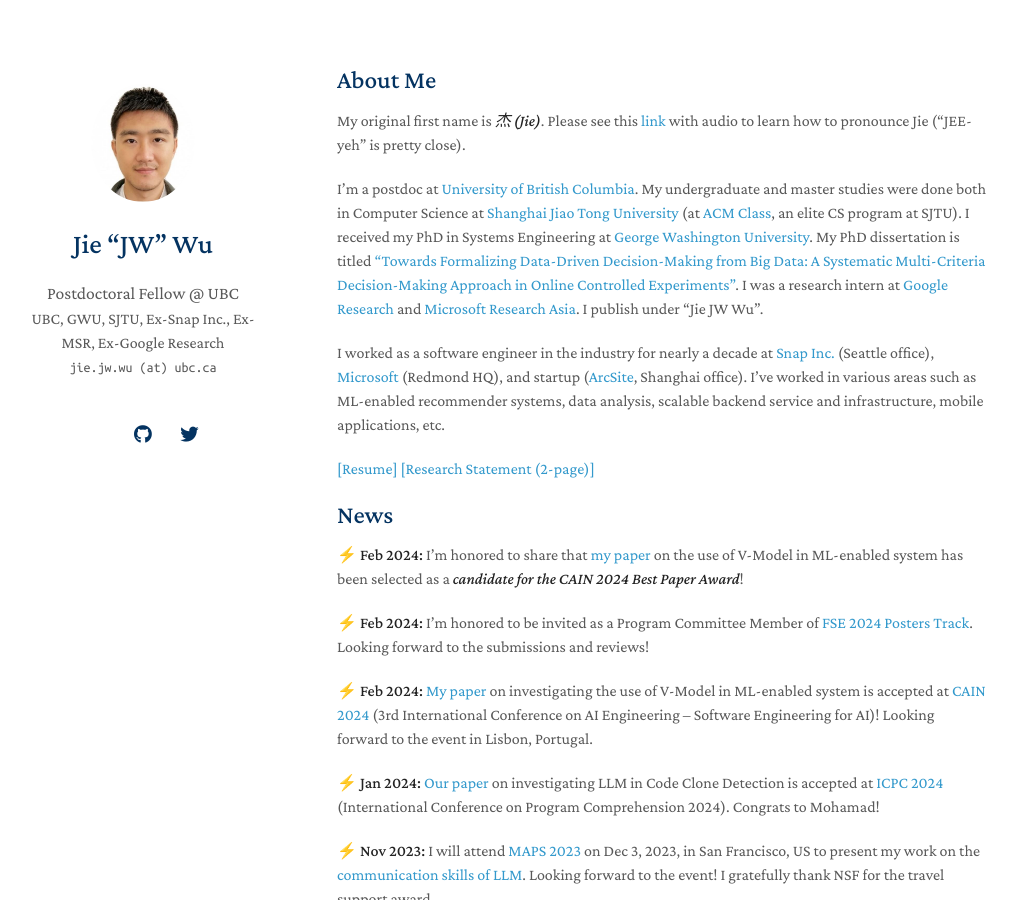
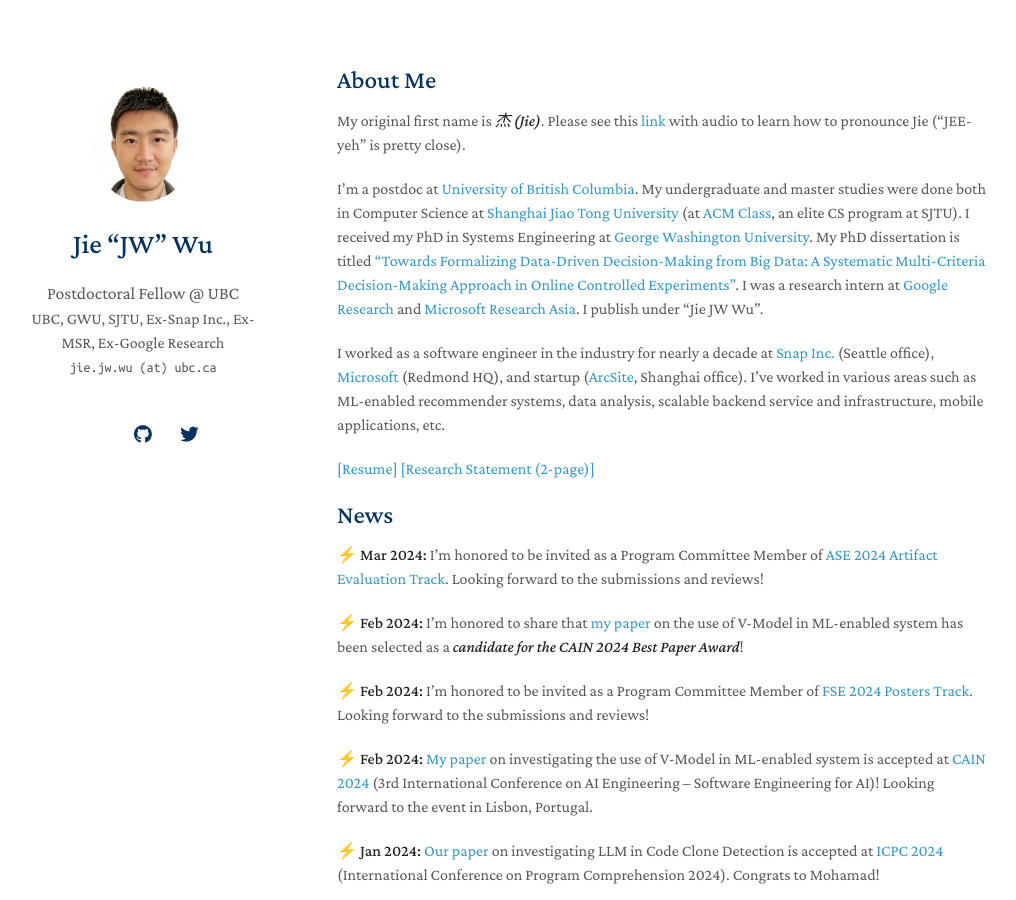
Before and after one commit to yaoyao-liu/minimal-light, a Jekyll site: the page built from index.md, in a window 1280 px wide and 900 px high. Shown: the whole window, without its empty margins (133-1149 px from the left). Built offline with Jekyll 4.4.1, drawn with Linux system fonts in a browser that asks for light colours; nearby versions of some CDN libraries; a style sheet for code colours, icons or effects is not loaded; our own code applies the rules of GitHub Pages for plain Markdown files.

Commit message:
Update index.md

```diff
--- a/index.md
+++ b/index.md
@@ -11,6 +11,8 @@ I worked as a software engineer in the industry for nearly a decade at [Snap Inc
 
 [[Resume]](https://jie-jw-wu.github.io/assets/ResumeJW.pdf)  [[Research Statement (2-page)]](https://jie-jw-wu.github.io/assets/research-statement-jw.pdf)
 ## News
+**⚡ Mar 2024:** I'm honored to be invited as a Program Committee Member of [ASE 2024 Artifact Evaluation Track](https://conf.researchr.org/track/ase-2024/ase-2024-artifact-evaluation-track). Looking forward to the submissions and reviews!
+
 **⚡ Feb 2024:** I'm honored to share that [my paper](https://arxiv.org/pdf/2308.05381.pdf) on the use of V-Model in ML-enabled system has been selected as a _**candidate for the CAIN 2024 Best Paper Award**_!
 
 **⚡ Feb 2024:** I'm honored to be invited as a Program Committee Member of [FSE 2024 Posters Track](https://2024.esec-fse.org/committee/fse-2024-posters-program-committee). Looking forward to the submissions and reviews!
```
